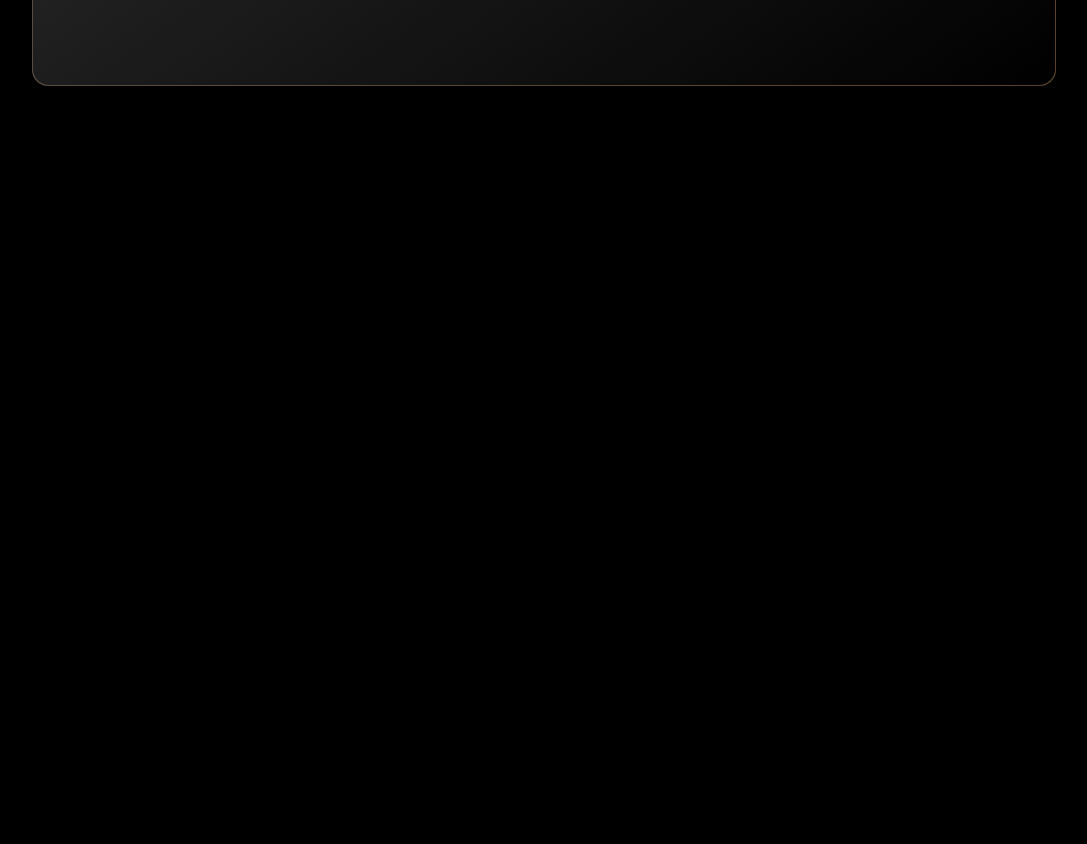
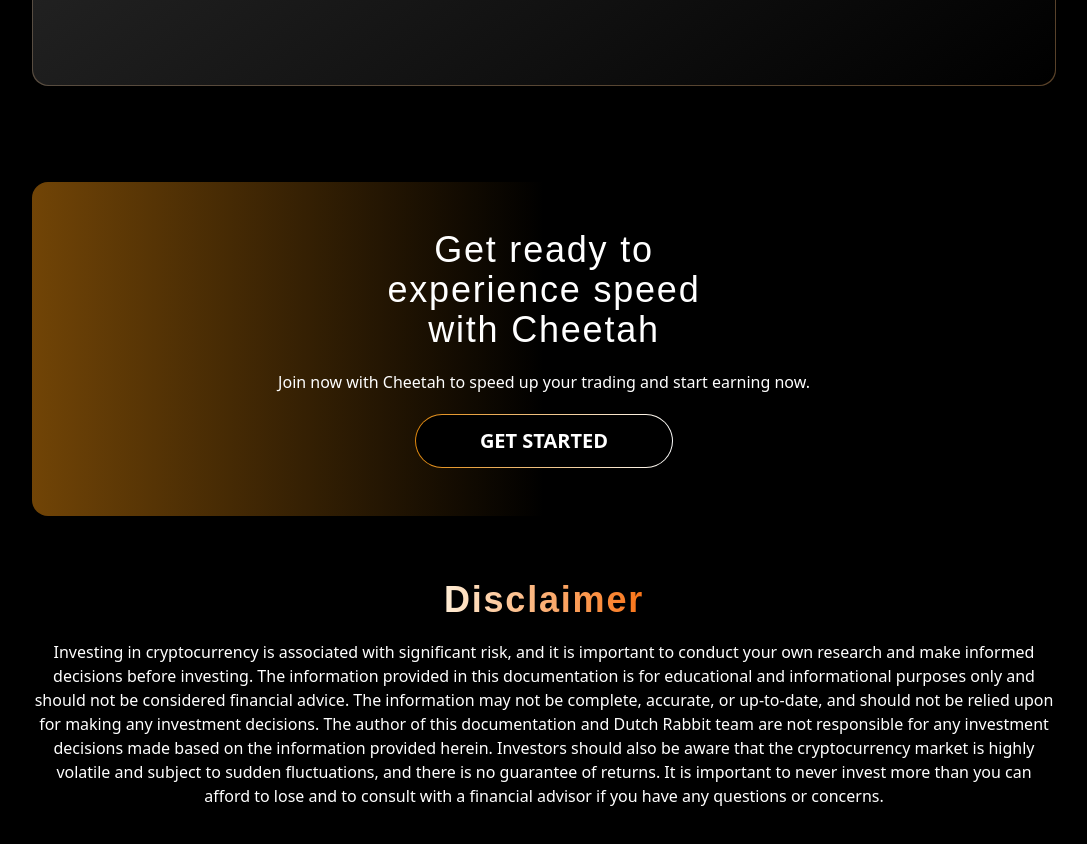
Before and after one commit to Cokerjus/dutch-rabbit, a React (Vite) app: page / in a window 1280 px wide. Shown: the part 7300-8144 px from the top of the page, without its empty margins (96-1183 px from the left). Before the commit the page ends 7434 px from the top, so only its background shows below. Built offline with nearby package versions, Linux system fonts and the light colour scheme; a web font is replaced by a local one.

Commit message:
disclaimer

```diff
--- a/src/App.tsx
+++ b/src/App.tsx
@@ -1,5 +1,6 @@
 import {
   Chart,
+  Disclaimer,
   Features,
   Jumbotron,
   Mission,
@@ -18,6 +19,7 @@
       <RoadMap />
       <Utilities />
       <Mission />
+      <Disclaimer />
     </div>
   );
 }
--- a/src/components/Disclaimer.tsx
+++ b/src/components/Disclaimer.tsx
@@ -0,0 +1,52 @@
+function Disclaimer() {
+  return (
+    <div className="py-5 md:py-8 lg:py-12">
+      <div className="max-w-screen-lg mx-auto">
+        <div className="flex flex-col items-center justify-center h-full w-full text-white bg-gradient-to-r from-[#E1880D]/50 via-transparent to-black backdrop-blur-sm rounded-2xl p-5 py-12">
+          <h3 className="text-4xl pb-5 tracking-wider font-normal font-display text-center w-full md:w-3/5 lg:w-2/5">
+            Get ready to experience speed with Cheetah
+          </h3>
+          <p className="text-white text-center mx-auto text-base w-full pb-5">
+            Join now with Cheetah to speed up your trading and start earning
+            now.
+          </p>
+          <a
+            href="https://pancakeswap.finance/swap?outputCurrency=0x48a510A3394C2A07506d10910EBEFf3E25b7a3f1"
+            className="overflow-hidden"
+          >
+            <div className="rounded-full bg-gradient-to-r from-[#E1880D] to-white p-[1px]">
+              <div className="flex h-full w-full items-center justify-center bg-black rounded-full hover:bg-transparent transition-all duration-500">
+                <h1 className="text-xl font-semibold text-white uppercase  px-16 py-3">
+                  GET STARTED
+                </h1>
+              </div>
+            </div>
+          </a>
+        </div>
+        <div className="flex flex-col justify-center items-center pt-16">
+          <h3 className="text-4xl pb-5 tracking-wider font-bold font-display bg-gradient-to-r from-orange-100 to-orange-500 inline-block text-transparent bg-clip-text text-center">
+            Disclaimer
+          </h3>
+          <p className="text-white text-center mx-auto text-base pb-8 w-full">
+            Investing in cryptocurrency is associated with significant risk, and
+            it is important to conduct your own research and make informed
+            decisions before investing. The information provided in this
+            documentation is for educational and informational purposes only and
+            should not be considered financial advice. The information may not
+            be complete, accurate, or up-to-date, and should not be relied upon
+            for making any investment decisions. The author of this
+            documentation and Dutch Rabbit team are not responsible for any
+            investment decisions made based on the information provided herein.
+            Investors should also be aware that the cryptocurrency market is
+            highly volatile and subject to sudden fluctuations, and there is no
+            guarantee of returns. It is important to never invest more than you
+            can afford to lose and to consult with a financial advisor if you
+            have any questions or concerns.
+          </p>
+        </div>
+      </div>
+    </div>
+  );
+}
+
+export default Disclaimer;
--- a/src/components/index.ts
+++ b/src/components/index.ts
@@ -8,3 +8,4 @@
 export { default as Utilities } from "./Utilities";
 export { default as FeatureCard } from "./FeatureCard";
 export { default as Mission } from "./Mission";
+export { default as Disclaimer } from "./Disclaimer";
```
